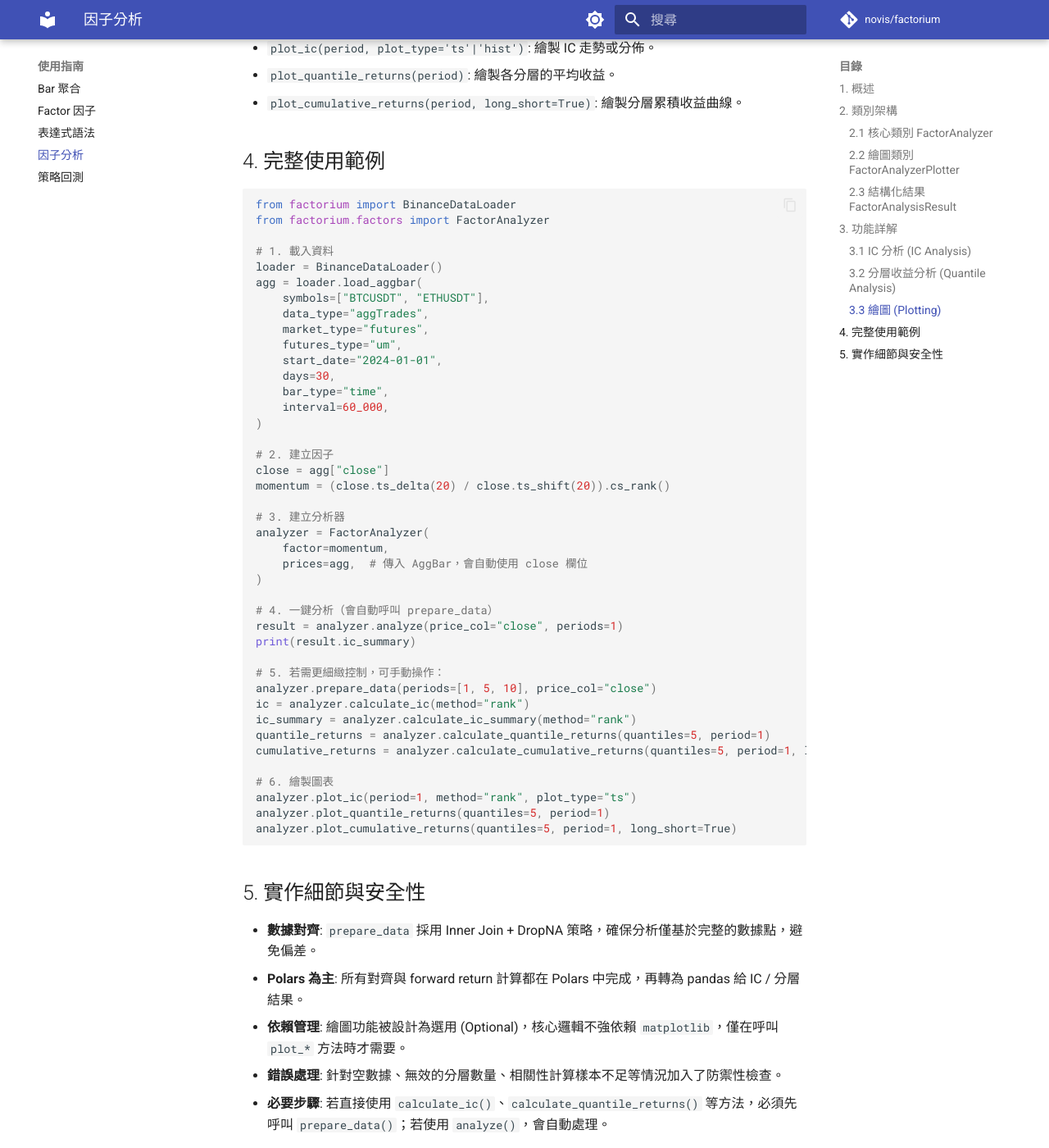
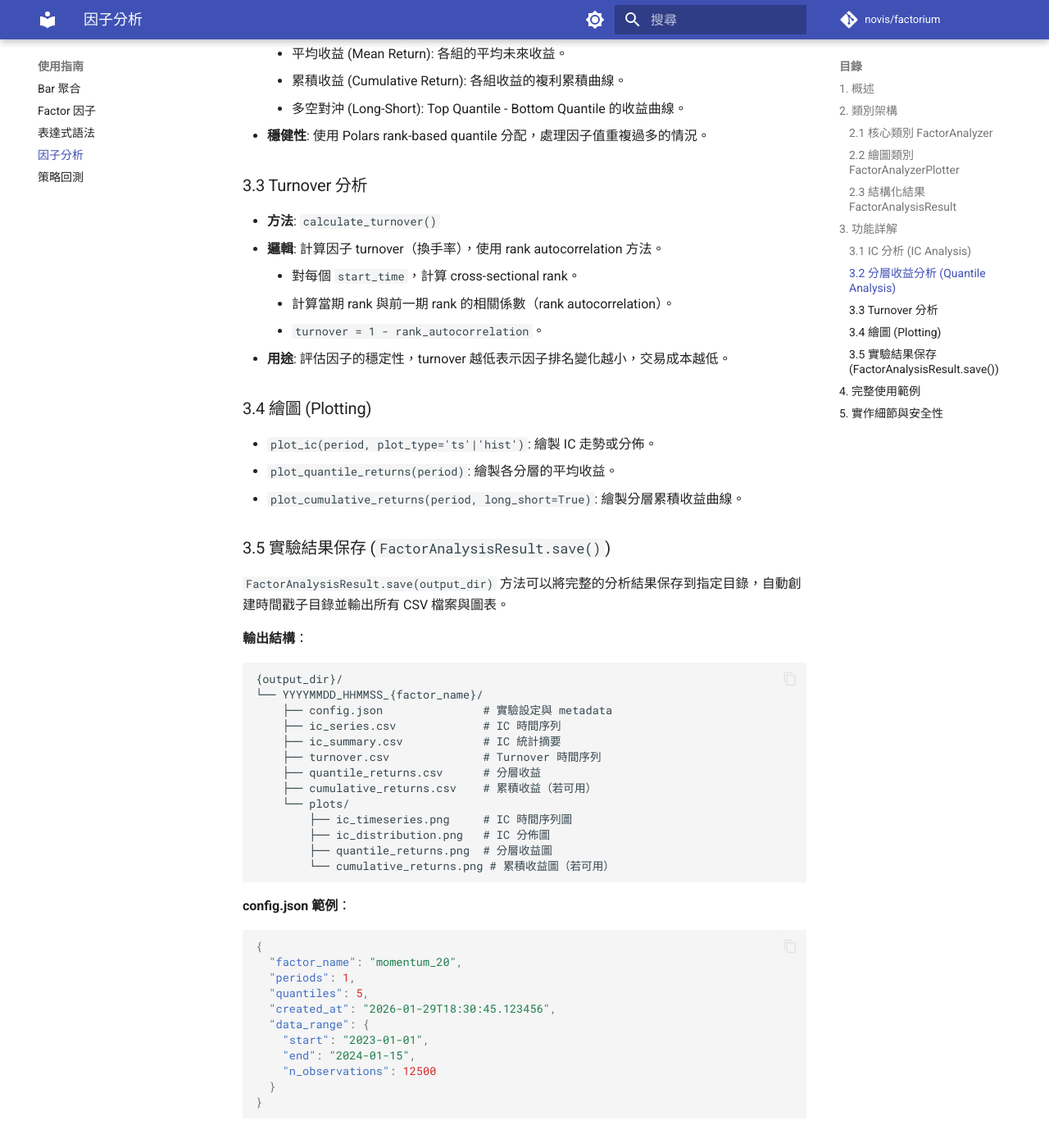
Before and after one commit to novis10813/factorium, an MkDocs documentation site: the page built from docs/user-guide/analyzer.md, in a window 1280 px wide and 1400 px high, scrolled down 2575 px. Shown: the whole window at 82% size. Built offline with MkDocs 1.6.1 and Material for MkDocs 9.7.7, drawn with Linux system fonts in a browser that asks for light colours; comment, search, counter and statistics services are not loaded; some of the changed text lies outside the part shown.

Commit message:
docs: update Factor.eval() and FactorAnalysisResult API documentation
- Update factor.md: reflect new Factor.eval() API (FactorAnalysisResult return type,
  AggBar support, output_dir parameter)
- Update analyzer.md: add turnover_series/turnover_mean fields and save() method docs
- Update migration-guide.md: document Factor.eval() breaking changes (return type,
  parameter changes, periods simplification)
- Add examples for using AggBar as prices parameter and manual save() calls

````diff
--- a/docs/user-guide/analyzer.md
+++ b/docs/user-guide/analyzer.md
@@ -49,16 +49,20 @@ result: FactorAnalysisResult = analyzer.analyze(price_col="close", periods=1)
 主要欄位：
 
 - `factor_name: str`：因子名稱。
-- `periods: int`：分析使用的持有期（forward return horizon）。
+- `periods: Union[int, List[int]]`：分析使用的持有期（forward return horizon）。目前 MVP 僅支援 `int`，`List[int]` 為未來擴展預留。
 - `quantiles: int`：使用的分位數數量。
-- `ic_series: pd.DataFrame`：IC 時間序列（index 為 `start_time`）。
+- `ic_series: pd.DataFrame`：IC 時間序列（index 為 `start_time`，columns 為 `period_{n}`）。
 - `ic_summary: dict`：IC 摘要統計，包含 `mean_ic`、`ic_std`、`ic_ir`、`t-stat`。
+- `turnover_series: pd.Series`：因子 turnover 時間序列（index 為 `start_time`，值為 `1 - rank_autocorrelation`）。
+- `turnover_mean: float`：turnover 的平均值。
 - `quantile_returns: pd.DataFrame`：分層收益（MultiIndex: `start_time`, `quantile`）。
 - `cumulative_returns: Optional[pd.DataFrame]`：各分層累積收益（若計算成功）。
 
 同時提供：
 
 - `to_dict()`：轉換為 `dict`，方便序列化或與舊版 API 相容。
+- `save(output_dir: str)`：保存完整實驗結果到指定目錄（見下方說明）。
+- `__repr__()`：顯示關鍵摘要（Mean IC, IC IR, Turnover）。
 
 ## 3. 功能詳解
 
@@ -70,18 +74,64 @@ result: FactorAnalysisResult = analyzer.analyze(price_col="close", periods=1)
 *   **摘要**: `calculate_ic_summary()` 提供 Mean IC, IC Std, IC IR (Mean/Std), t-stat 等統計數據。
 
 ### 3.2 分層收益分析 (Quantile Analysis)
-*   **方法**: `calculate_quantile_returns(quantiles=5)`
-*   **邏輯**: 每一期將股票依因子值分為 N 組 (Quantiles)。
+*   **方法**: `calculate_quantile_returns(quantiles=5, period=1)`
+*   **邏輯**: 每一期將股票依因子值分為 N 組 (Quantiles)，使用 **per-day cross-sectional** 分層策略。
 *   **指標**:
     *   平均收益 (Mean Return): 各組的平均未來收益。
     *   累積收益 (Cumulative Return): 各組收益的複利累積曲線。
     *   多空對沖 (Long-Short): Top Quantile - Bottom Quantile 的收益曲線。
-*   **穩健性**: 使用 `pd.qcut(duplicates='drop')` 處理因子值重複過多的情況。
+*   **穩健性**: 使用 Polars rank-based quantile 分配，處理因子值重複過多的情況。
 
-### 3.3 繪圖 (Plotting)
+### 3.3 Turnover 分析
+*   **方法**: `calculate_turnover()`
+*   **邏輯**: 計算因子 turnover（換手率），使用 rank autocorrelation 方法。
+    *   對每個 `start_time`，計算 cross-sectional rank。
+    *   計算當期 rank 與前一期 rank 的相關係數（rank autocorrelation）。
+    *   `turnover = 1 - rank_autocorrelation`。
+*   **用途**: 評估因子的穩定性，turnover 越低表示因子排名變化越小，交易成本越低。
+
+### 3.4 繪圖 (Plotting)
 *   `plot_ic(period, plot_type='ts'|'hist')`: 繪製 IC 走勢或分佈。
 *   `plot_quantile_returns(period)`: 繪製各分層的平均收益。
 *   `plot_cumulative_returns(period, long_short=True)`: 繪製分層累積收益曲線。
+
+### 3.5 實驗結果保存 (`FactorAnalysisResult.save()`)
+
+`FactorAnalysisResult.save(output_dir)` 方法可以將完整的分析結果保存到指定目錄，自動創建時間戳子目錄並輸出所有 CSV 檔案與圖表。
+
+**輸出結構**：
+
+```
+{output_dir}/
+└── YYYYMMDD_HHMMSS_{factor_name}/
+    ├── config.json               # 實驗設定與 metadata
+    ├── ic_series.csv             # IC 時間序列
+    ├── ic_summary.csv            # IC 統計摘要
+    ├── turnover.csv              # Turnover 時間序列
+    ├── quantile_returns.csv      # 分層收益
+    ├── cumulative_returns.csv    # 累積收益（若可用）
+    └── plots/
+        ├── ic_timeseries.png     # IC 時間序列圖
+        ├── ic_distribution.png   # IC 分佈圖
+        ├── quantile_returns.png  # 分層收益圖
+        └── cumulative_returns.png # 累積收益圖（若可用）
+```
+
+**config.json 範例**：
+
+```json
+{
+  "factor_name": "momentum_20",
+  "periods": 1,
+  "quantiles": 5,
+  "created_at": "2026-01-29T18:30:45.123456",
+  "data_range": {
+    "start": "2023-01-01",
+    "end": "2024-01-15",
+    "n_observations": 12500
+  }
+}
+```
 
 ## 4. 完整使用範例
 
@@ -115,15 +165,20 @@ analyzer = FactorAnalyzer(
 # 4. 一鍵分析（會自動呼叫 prepare_data）
 result = analyzer.analyze(price_col="close", periods=1)
 print(result.ic_summary)
+print(f"Turnover: {result.turnover_mean:.4f}")
 
-# 5. 若需更細緻控制，可手動操作：
+# 5. 保存完整實驗結果
+result.save("./experiments")
+
+# 6. 若需更細緻控制，可手動操作：
 analyzer.prepare_data(periods=[1, 5, 10], price_col="close")
 ic = analyzer.calculate_ic(method="rank")
 ic_summary = analyzer.calculate_ic_summary(method="rank")
+turnover_series = analyzer.calculate_turnover()  # 新增：計算 turnover
 quantile_returns = analyzer.calculate_quantile_returns(quantiles=5, period=1)
 cumulative_returns = analyzer.calculate_cumulative_returns(quantiles=5, period=1, long_short=True)
 
-# 6. 繪製圖表
+# 7. 繪製圖表
 analyzer.plot_ic(period=1, method="rank", plot_type="ts")
 analyzer.plot_quantile_returns(quantiles=5, period=1)
 analyzer.plot_cumulative_returns(quantiles=5, period=1, long_short=True)
````
Also changed, not shown: docs/dev/migration-guide.md (+41 -0 lines), docs/user-guide/factor.md (+55 -16 lines).
